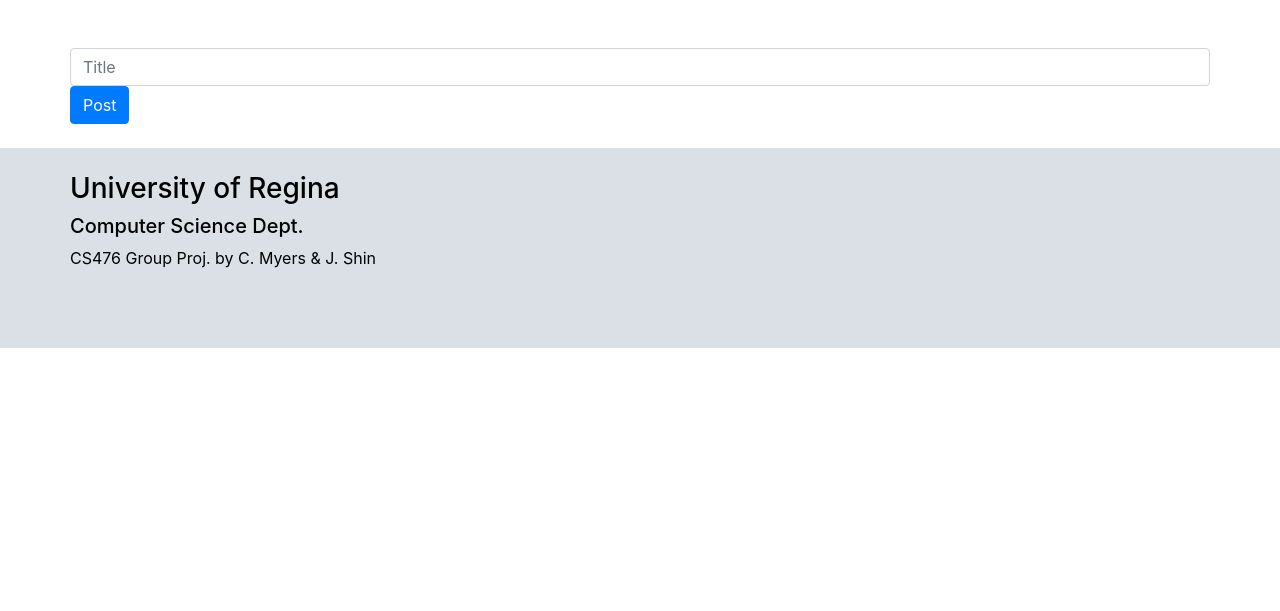
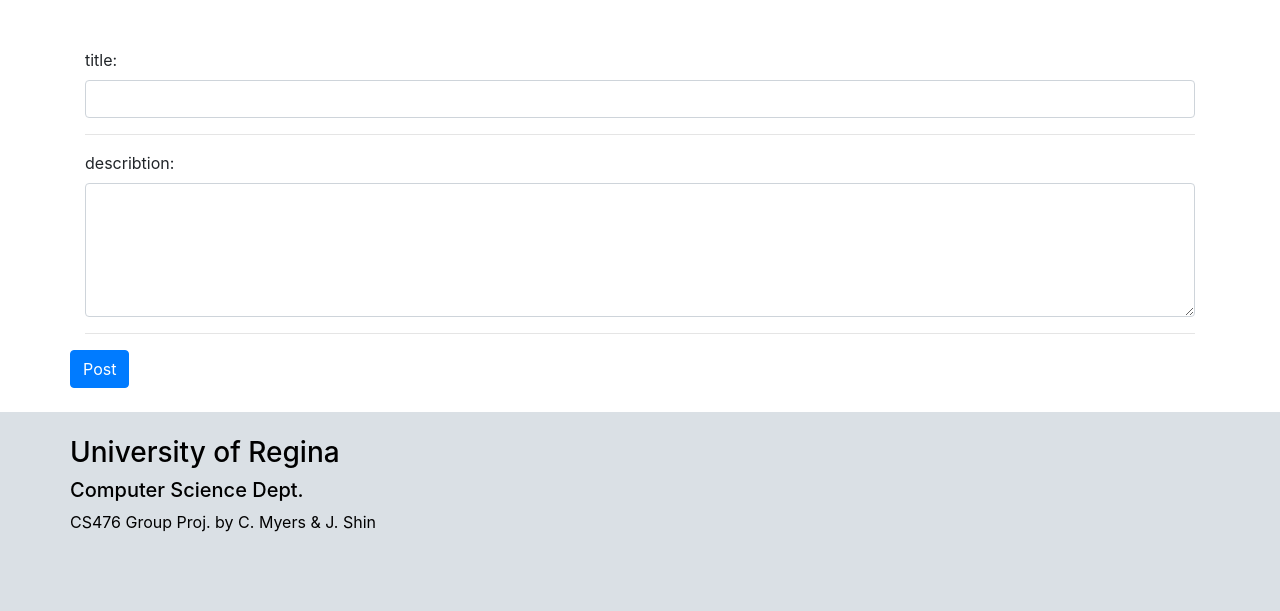
Before and after one commit to cartermyers/bithumb, a Django app: page /forum/post/ in a window 1280 px wide. Shown: the part 56-667 px from the top of the page. Run offline with Django 3.2, Linux system fonts and the light colour scheme; the visitor is signed in with stand-in values (Sample User, id 1); some libraries are stand-ins or nearby versions.

Commit message:
Add Juno's new forum form

```diff
--- a/templates/forum/new_forum.html
+++ b/templates/forum/new_forum.html
@@ -57,11 +57,16 @@
 </nav>
 
 <div class="container mt-5">
-    <div class="row">
-        <div class="input-group">
-            <input type="text" name="title" id="title" class="form-control" placeholder="Title">
-        </div>
+    <div class="form-group">
+        <label for="title">title:</label>
+        <input type="title" class="form-control" id="title">
     </div>
+    <hr>
+    <div class="form-group">
+        <label for="comment">describtion:</label>
+        <textarea class="form-control" rows="5" id="desc"></textarea>
+    </div>
+    <hr>
     <div class="row">
         <button class="btn btn-primary">Post</button>
     </div>
```
